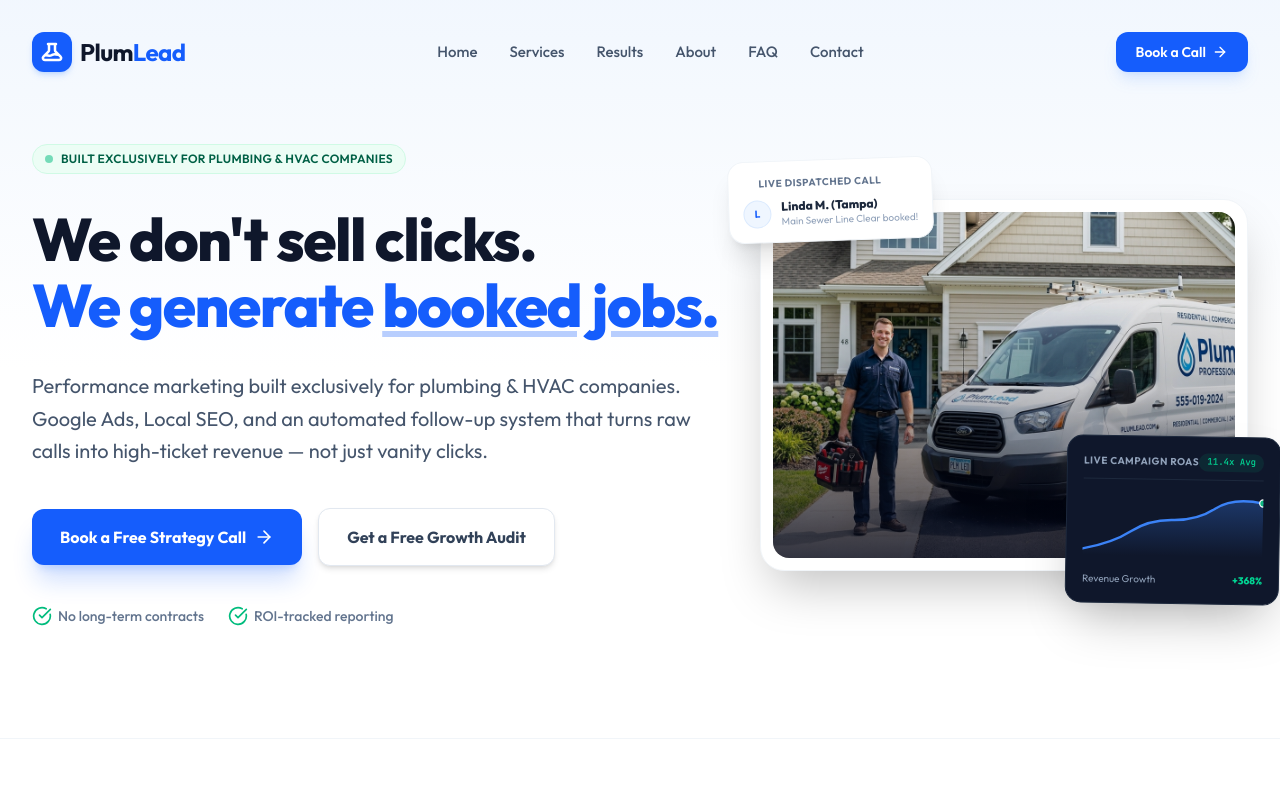
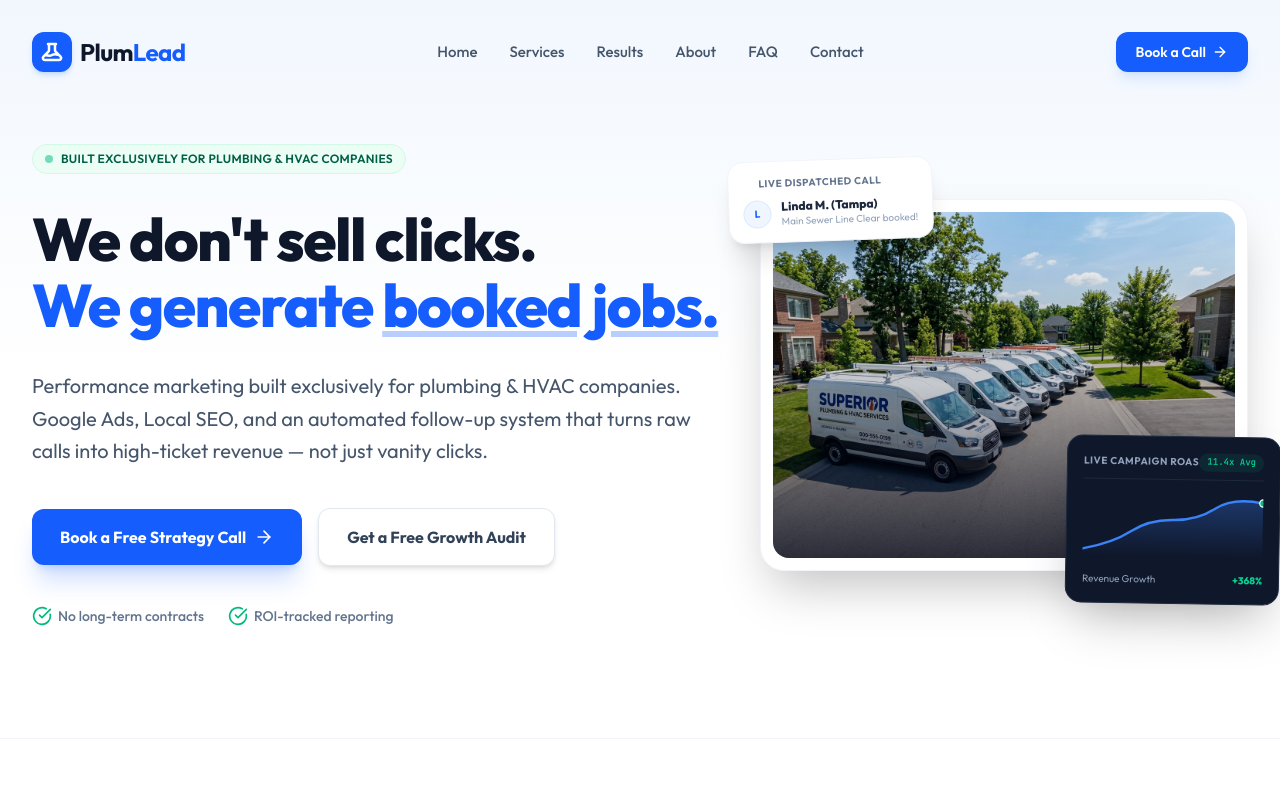
Before and after one commit to additals/plumlead, a React (Vite) app: page / in a window 1280 px wide. Shown: the top 800 px of the page. Built offline with nearby package versions, Linux system fonts and the light colour scheme.

Commit message:
feat(hero): update hero image and add asset types
Replace the hero section image with an updated fleet
photograph and add TypeScript definitions for image
imports to support static asset handling.

```diff
--- a/src/components/Hero.tsx
+++ b/src/components/Hero.tsx
@@ -2,6 +2,7 @@ import React from 'react';
 import { ArrowRight, ShieldCheck, CheckCircle, TrendingUp, Users, PhoneCall, Award } from 'lucide-react';
 import { motion } from 'motion/react';
 import AnimatedCounter from './AnimatedCounter';
+import heroImage from '../assets/images/plumbing_hvac_fleet_1782945307241.jpg';
 
 interface HeroProps {
   onScrollToSection: (sectionId: string) => void;
@@ -122,8 +123,8 @@ export default function Hero({ onScrollToSection }: HeroProps) {
               <div className="bg-white rounded-3xl shadow-2xl border border-slate-100 p-3 overflow-hidden transform hover:scale-[1.01] transition-all duration-500">
                 <div className="relative aspect-[4/3] w-full bg-slate-100 rounded-2xl overflow-hidden shadow-inner">
                   <img
-                    src="/src/assets/images/plumbing_hero_1782942874276.jpg"
-                    alt="PlumLead Branded Plumbing Dispatch Fleet"
+                    src={heroImage}
+                    alt="PlumLead Branded Plumbing & HVAC Dispatch Fleet"
                     className="w-full h-full object-cover"
                     referrerPolicy="no-referrer"
                   />
--- /dev/null
+++ b/src/vite-env.d.ts
@@ -0,0 +1,21 @@
+/// <reference types="vite/client" />
+
+declare module "*.jpg" {
+  const value: string;
+  return value;
+}
+
+declare module "*.jpeg" {
+  const value: string;
+  return value;
+}
+
+declare module "*.png" {
+  const value: string;
+  return value;
+}
+
+declare module "*.svg" {
+  const value: string;
+  return value;
+}
```
Also changed, not shown: src/assets/images/plumbing_hvac_fleet_1782945307241.jpg (added).
